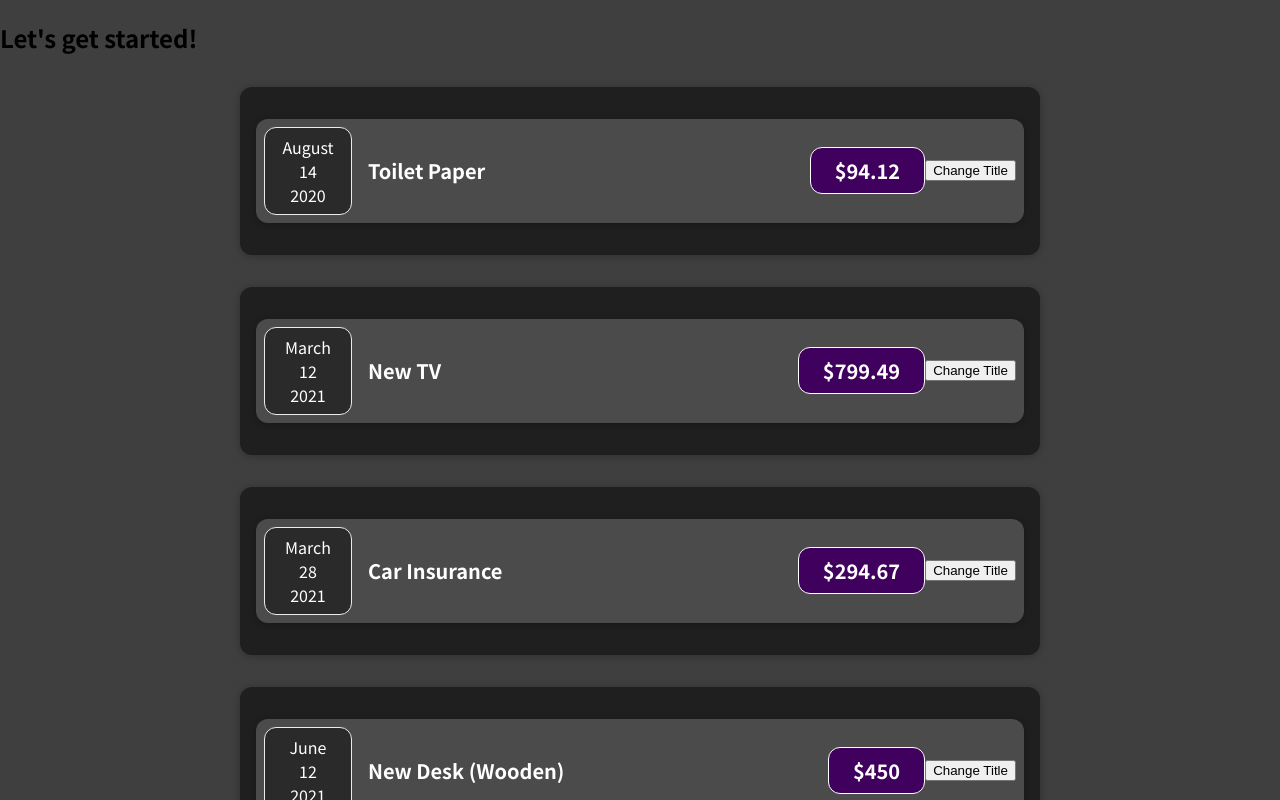
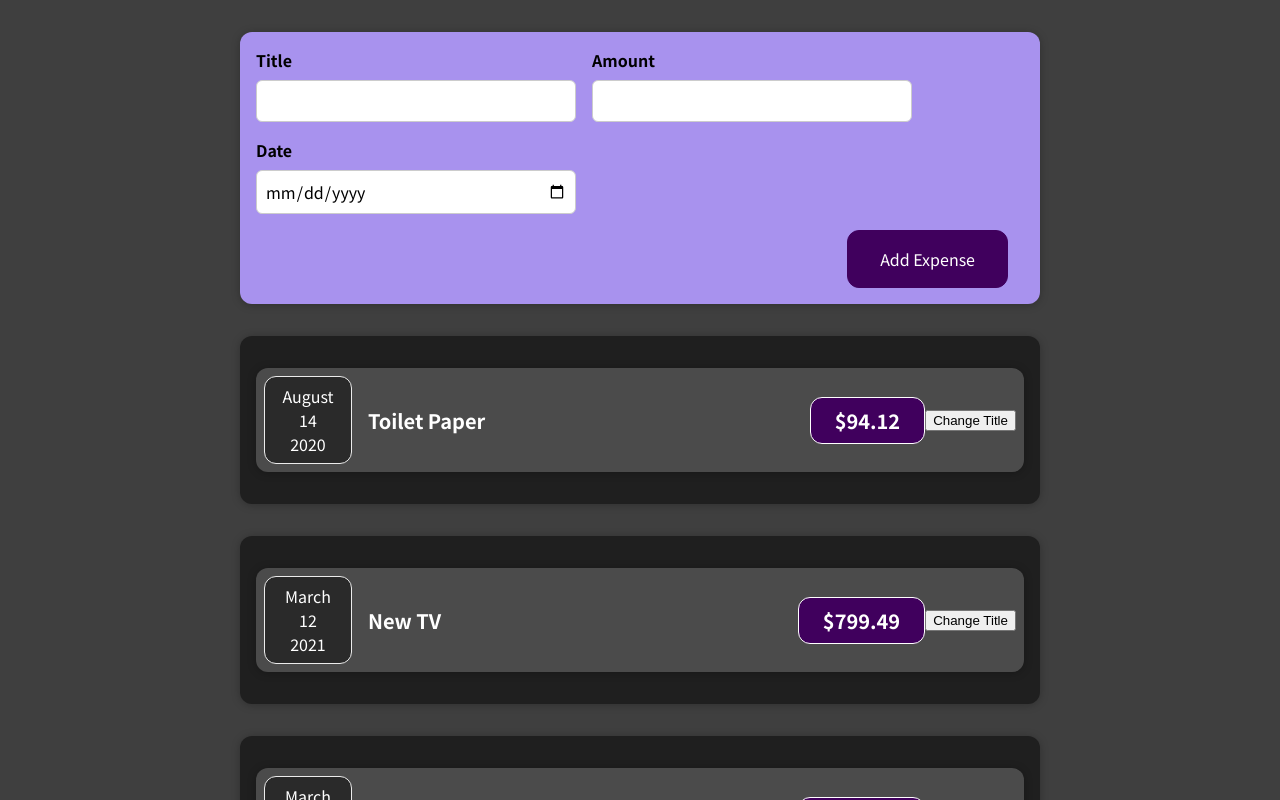
Before and after one commit to filipecamargos/React-App-Expenser-Tracker, a React (Create React App) app: page / in a window 1280 px wide. Shown: the top 800 px of the page. Built offline with nearby package versions, Linux system fonts and the light colour scheme.

Commit message:
form added

```diff
--- a/src/App.js
+++ b/src/App.js
@@ -1,4 +1,5 @@
 import Expenses from "./components/Expenses/Expenses";
+import NewExpense from "./components/NewExpense/NewExpense";
 
 const App = () => {
   const expenses = [
@@ -25,7 +26,7 @@ const App = () => {
 
   return (
     <div>
-      <h2>Let's get started!</h2>
+      <NewExpense />
       <Expenses items={expenses}/>
     </div>
   );
--- a/src/components/NewExpense/ExpenseForm.js
+++ b/src/components/NewExpense/ExpenseForm.js
@@ -15,7 +15,7 @@ const ExpenseForm = () => {
                 </div>
                 <div className="new-expense__control">
                     <label>Date</label>
-                    <input type="text" min="2020-01-01" max="2022-12-31"/>
+                    <input type="date" min="2020-01-01" max="2022-12-31"/>
                 </div>
             </div>
             <div className="new-expense__actions">
--- a/src/components/NewExpense/NewExpense.js
+++ b/src/components/NewExpense/NewExpense.js
@@ -1,9 +1,12 @@
 import React from 'react';
+
+import ExpenseForm from './ExpenseForm';
 import './NewExpense.css';
 
 const NewExpense = () => {
     return (
         <div className="new-expense">
+            <ExpenseForm />
         </div>
     );
 };
```
